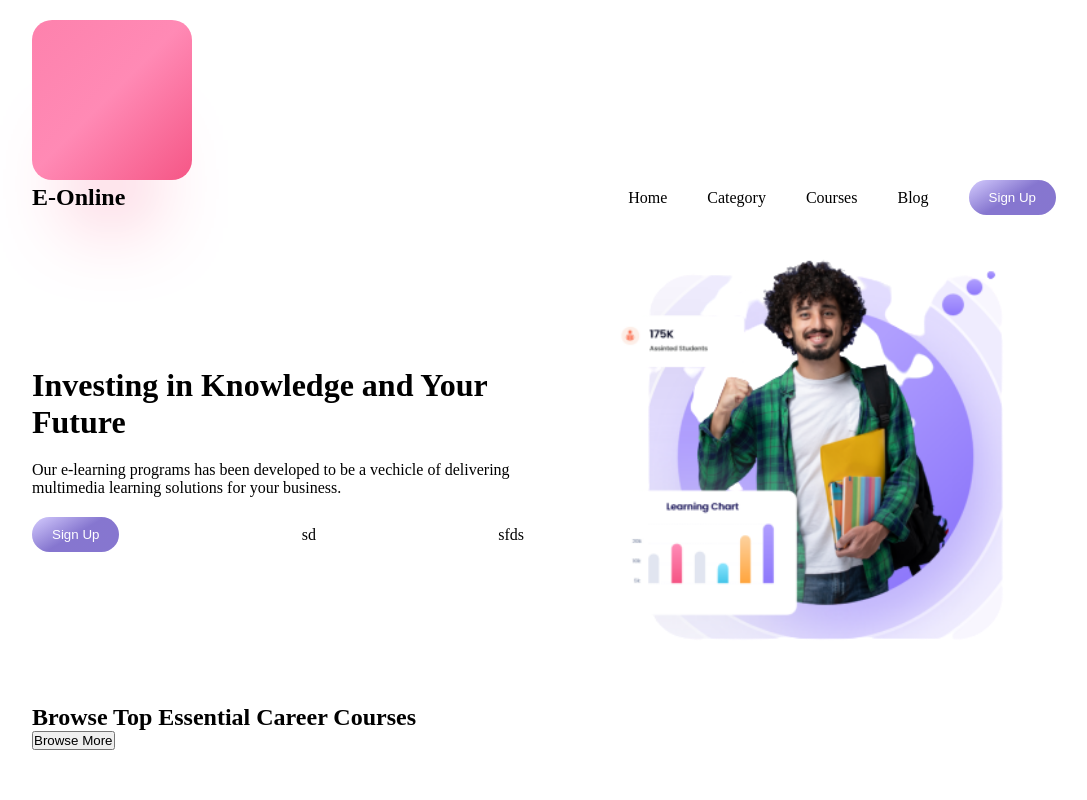
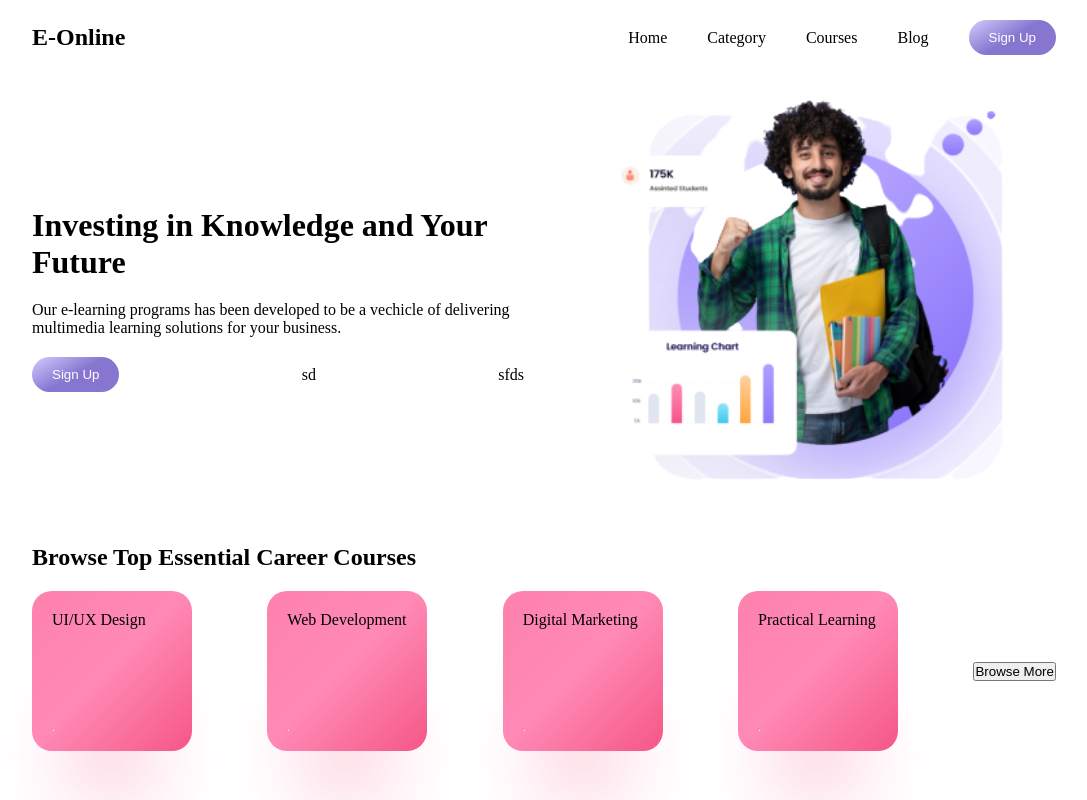
Before and after one commit to AryanKuAg/Javascript-algorithm-and-ds-freecodecamp-certification, a React (Create React App) app in the folder sample-ui-dribble/sample-ui-dribble/: page / in a window 1280 px wide. Shown: the whole page, without its empty margins (96-1183 px from the left). Built offline with nearby package versions, Linux system fonts and the light colour scheme.

Commit message:
dribble image added

```diff
--- a/sample-ui-dribble/sample-ui-dribble/src/components/BeautyCard.js
+++ b/sample-ui-dribble/sample-ui-dribble/src/components/BeautyCard.js
@@ -3,7 +3,9 @@ import "./BeautyCard.css"
 
 function BeautyCard({icon, text}) {
   return (
-    <div className='beautyCard__div'>{text}</div>
+    <div className='beautyCard__div'>{text}
+    <hr className='beautyCard__hr'/>
+    </div>
   )
 }
 
--- a/sample-ui-dribble/sample-ui-dribble/src/pages/HomePage.css
+++ b/sample-ui-dribble/sample-ui-dribble/src/pages/HomePage.css
@@ -39,6 +39,7 @@
 }
 
 .homePage__section__div{
+    margin: 20px 0;
     display: flex;
     align-items: center;
     justify-content: space-between;
--- a/sample-ui-dribble/sample-ui-dribble/src/pages/HomePage.js
+++ b/sample-ui-dribble/sample-ui-dribble/src/pages/HomePage.js
@@ -8,7 +8,7 @@ import beautyCardList from "../assets/beautyCardList";
 function HomePage() {
   return (
     <div>
-        <BeautyCard/>
+
       <header>
         <nav className="homePage__header__nav">
             <h1>E-Online</h1>
@@ -39,7 +39,7 @@ function HomePage() {
         <h2>Browse Top Essential Career Courses</h2>
         <div className="homePage__section__div">
         {beautyCardList.map(e => {
-          <BeautyCard key={e.text} icon={e.icon} text={e.text}/>
+          return <BeautyCard key={e.text} icon={e.icon} text={e.text}/>
         })}
         <button>Browse More</button>
         </div>
```
Also changed, not shown: sample-ui-dribble/sample-ui-dribble/image_processing20220306-14596-1nt5d9b.png (added).
